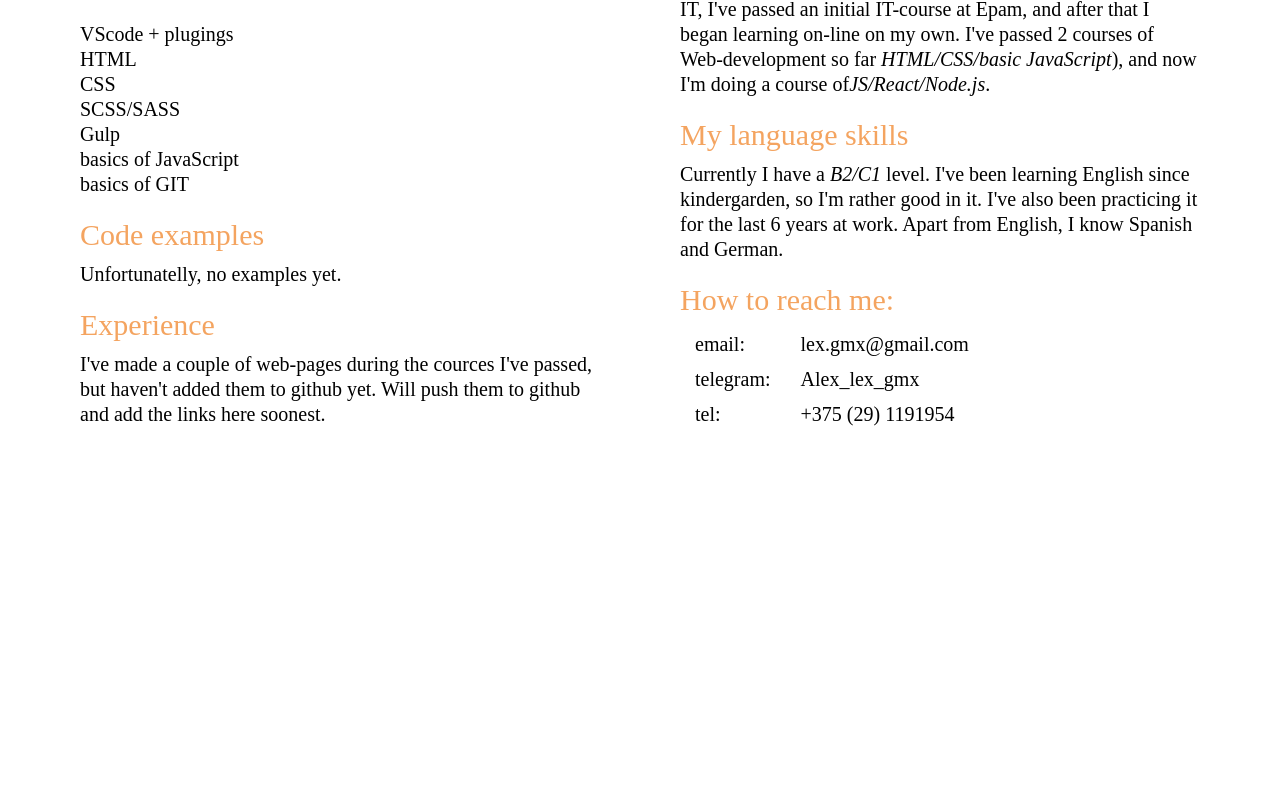
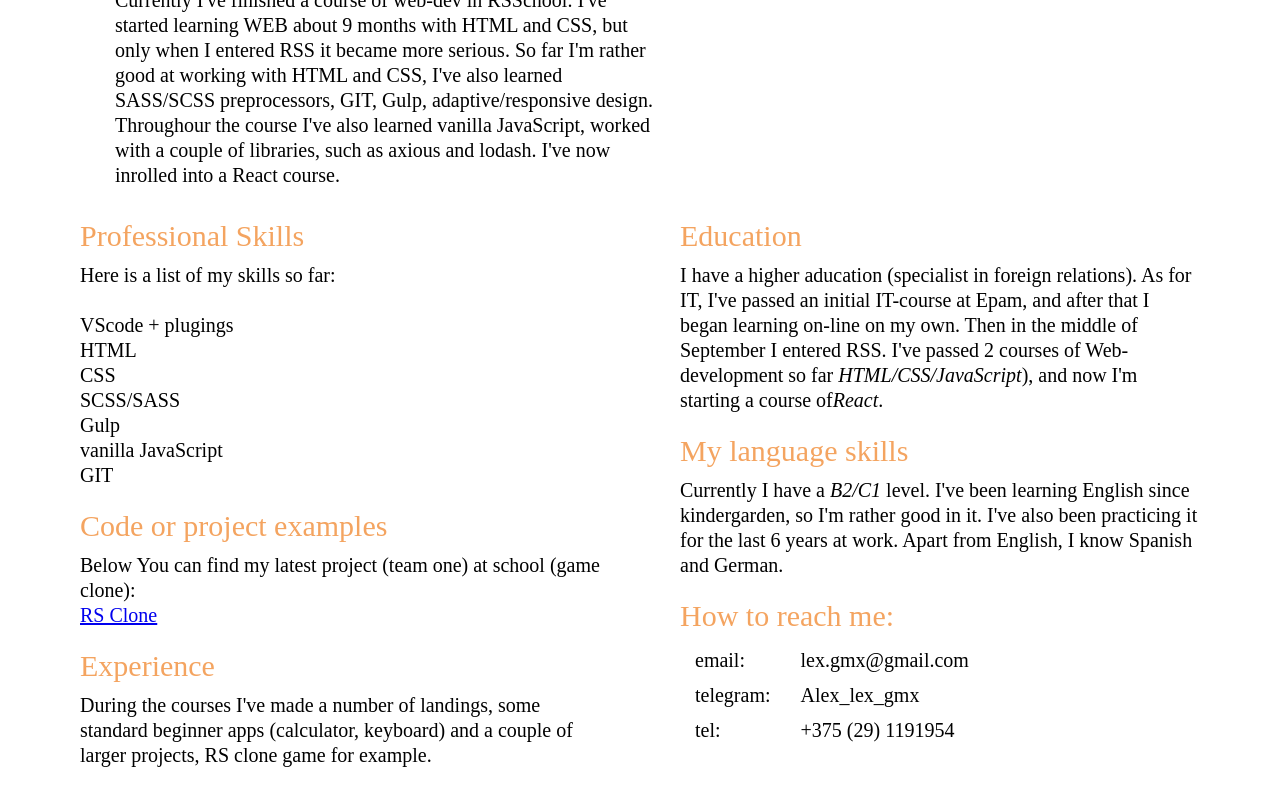
Before and after one commit to AliakseiBabich/rsschool-cv, a plain HTML site: page index.html in a window 1280 px wide. Shown: the part 653-1446 px from the top of the page. Before the commit the page ends 1110 px from the top, so only its background shows below. Drawn offline with nearby package versions, Linux system fonts and the light colour scheme.

Commit message:
fix: renew CV

```diff
--- a/index.html
+++ b/index.html
@@ -10,16 +10,16 @@
 </head>
 <body>
     <div class="container">
-        <div class="wrapper">
-            <div class="photo"></div>
-            <header class="header">
+        <header class="header">
+            <img class="photo" src="./1.1.jpg" alt="photo">
+            <div class="descr">
                 <h1 class="name">Aleksei Babich</h1>
                 <h3>Junior Web developer</h3>
                 <p class="about-me">
-                    Currently I'm working as a Head of Marketing Department, but I've got huge interest in web-development. I've started learning WEB about half a year ago. So far I'm rather good at HTML and CSS, I've also learned how to work with SASS/SCSS, GIT, Gulp, I've learned responsive as well. I've passed an initial JavaScript course as well, and currently I'm doing a full course of JavaScript/React/Node.js at Coursera. I'm really interested in this sphere, and I love what I'm doing. Of course, there is still a lot to learn, but I'm not going to give up. I'm eager to participate in real projects already.
+                    Currently I've finished a course of web-dev in RSSchool. I've started learning WEB about 9 months with HTML and CSS, but only when I entered RSS it became more serious. So far I'm rather good at working with HTML and CSS, I've also learned SASS/SCSS preprocessors, GIT, Gulp, adaptive/responsive design. Throughour the course I've also learned vanilla JavaScript, worked with a couple of libraries, such as axious and lodash. I've now inrolled into a React course.
                 </p>
-            </header>
-        </div>
+            </div>
+        </header>
         <main class="main">
             <div class="column">
                 <section class="skills">
@@ -31,18 +31,22 @@
                         <li>CSS</li>
                         <li>SCSS/SASS</li>
                         <li>Gulp</li>
-                        <li>basics of JavaScript</li>
-                        <li>basics of GIT</li>
+                        <li>vanilla JavaScript</li>
+                        <li>GIT</li>
                     </ul>
                 </section>
                 <section class="code-ex">
-                    <h3>Code examples</h3>
-                    <p>Unfortunatelly, no examples yet.</p>
+                    <h3>Code or project examples</h3>
+                    <p>Below You can find my latest project (team one) at school (game clone):
+                        <ul>
+                            <li><a href="https://doleur.github.io/rsclone/#" target="_blank">RS Clone</a></li>
+                        </ul>
+                    </p>
                 </section>
                 <section class="experience">
                     <h3>Experience</h3>
                     <p>
-                        I've made a couple of web-pages during the cources I've passed, but haven't added them to github yet. Will push them to github and add the links here soonest.
+                        During the courses I've made a number of landings, some standard beginner apps (calculator, keyboard) and a couple of larger projects, RS clone game for example.
                     </p>
                 </section>
             </div>
@@ -50,7 +54,7 @@
                 <section class="education">
                     <h3>Education</h3>
                     <p>
-                        I have a higher aducation (specialist in foreign relations). As for IT, I've passed an initial IT-course at Epam, and after that I began learning on-line on my own. I've passed 2 courses of Web-development so far <span>HTML/CSS/basic JavaScript</span>), and now I'm doing a course of<span>JS/React/Node.js</span>.
+                        I have a higher aducation (specialist in foreign relations). As for IT, I've passed an initial IT-course at Epam, and after that I began learning on-line on my own. Then in the middle of September I entered RSS. I've passed 2 courses of Web-development so far <span>HTML/CSS/JavaScript</span>), and now I'm starting a course of<span>React</span>.
                     </p>
                 </section>
                 <section class="languages">
```
